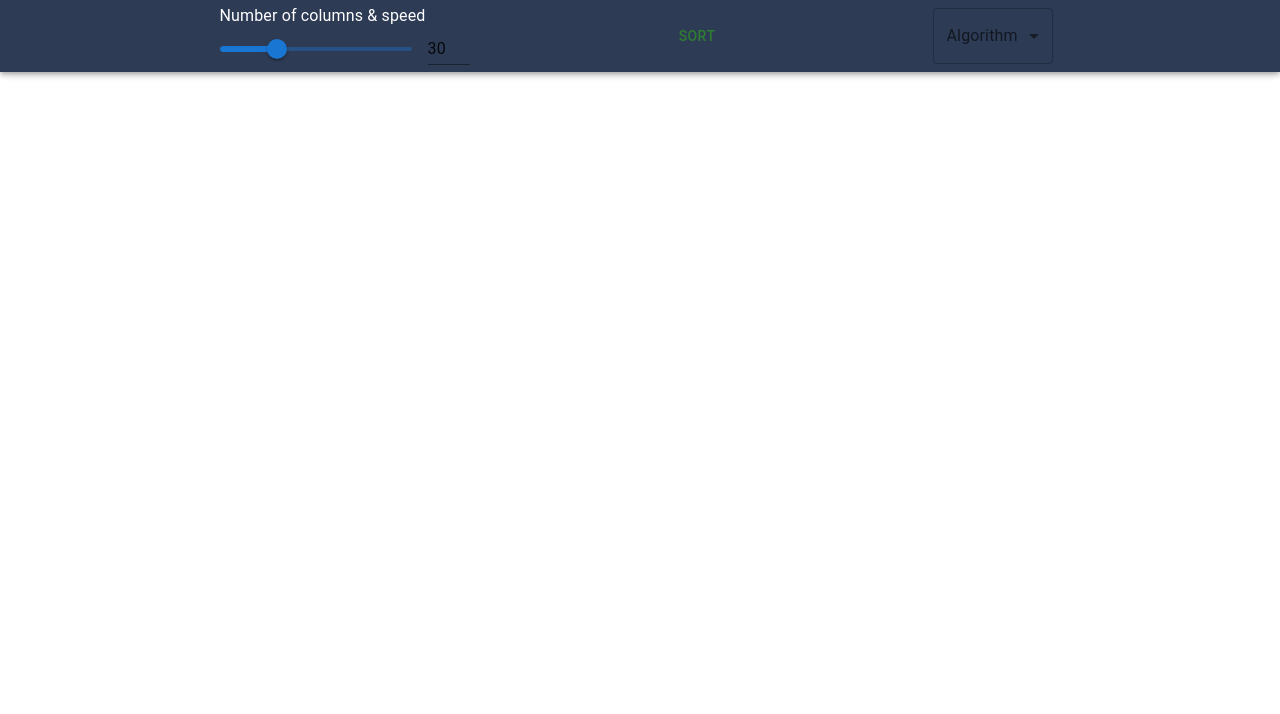
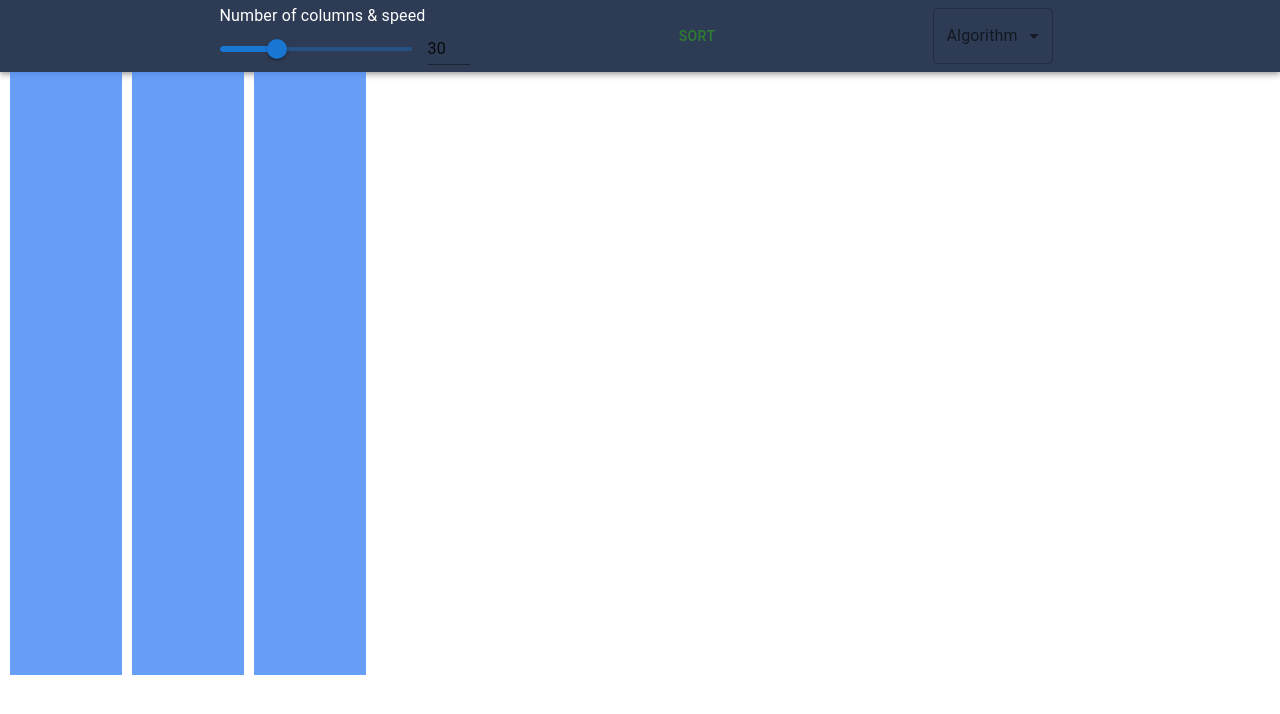
Before and after one commit to AntoineROYERB/sorting-algorithms-visualizer, a React (Create React App) app: page / in a window 1280 px wide. Shown: the top 714 px of the page. Built offline with nearby package versions, Linux system fonts and the light colour scheme.

Commit message:
feat: Add Rectangles component to App

```diff
--- a/src/components/App/App.tsx
+++ b/src/components/App/App.tsx
@@ -1,13 +1,14 @@
 import React from "react";
 import "./App.css";
 import ResponsiveAppBar from "../Menu/Menu.tsx";
+import Rectangles from "../Rectangles/Rectangles.tsx";
 
 function App() {
   return (
-    <div className="App">
-      <header className="App-header"></header>
+    <>
       <ResponsiveAppBar />
-    </div>
+      <Rectangles />
+    </>
   );
 }
 
--- a/src/components/Menu/Menu.tsx
+++ b/src/components/Menu/Menu.tsx
@@ -6,22 +6,14 @@ import Typography from "@mui/material/Typography";
 import Slider from "@mui/material/Slider";
 import MuiInput from "@mui/material/Input";
 
-import Stack from "@mui/material/Stack";
 import Button from "@mui/material/Button";
 
 import AppBar from "@mui/material/AppBar";
 import Toolbar from "@mui/material/Toolbar";
-import IconButton from "@mui/material/IconButton";
-import Menu from "@mui/material/Menu";
-import MenuIcon from "@mui/icons-material/Menu";
+
 import Container from "@mui/material/Container";
-import Avatar from "@mui/material/Avatar";
-import Tooltip from "@mui/material/Tooltip";
+
 import MenuItem from "@mui/material/MenuItem";
-import AdbIcon from "@mui/icons-material/Adb";
-
-import ToggleButton from "@mui/material/ToggleButton";
-import ToggleButtonGroup from "@mui/material/ToggleButtonGroup";
 
 // function ColorToggleButton() {
 //   const [alignment, setAlignment] = React.useState("web");
@@ -48,12 +40,9 @@ import ToggleButtonGroup from "@mui/material/ToggleButtonGroup";
 //   );
 // }
 
-import { Theme, useTheme } from "@mui/material/styles";
-import OutlinedInput from "@mui/material/OutlinedInput";
 import InputLabel from "@mui/material/InputLabel";
 import FormControl from "@mui/material/FormControl";
 import Select, { SelectChangeEvent } from "@mui/material/Select";
-import FormHelperText from "@mui/material/FormHelperText";
 
 function SelectLabels() {
   const [age, setAge] = React.useState("");
@@ -85,17 +74,6 @@ function SelectLabels() {
     </div>
   );
 }
-
-const ITEM_HEIGHT = 48;
-const ITEM_PADDING_TOP = 8;
-const MenuProps = {
-  PaperProps: {
-    style: {
-      maxHeight: ITEM_HEIGHT * 4.5 + ITEM_PADDING_TOP,
-      width: 250,
-    },
-  },
-};
 
 const Input = styled(MuiInput)`
   width: 42px;
@@ -153,16 +131,14 @@ function InputSlider() {
   );
 }
 
-const pages = ["Products", "Pricing", "Blog"];
-const settings = ["Profile", "Account", "Dashboard", "Logout"];
-
-function ResponsiveAppBar() {
+export default function ResponsiveAppBar() {
   return (
     <AppBar
       style={{
         background: "#2E3B55",
         display: "flex",
-      }} /*position="static" */
+      }}
+      position="static"
     >
       <Container maxWidth="xl">
         <Toolbar
@@ -294,4 +270,3 @@ function ResponsiveAppBar() {
     </AppBar>
   );
 }
-export default ResponsiveAppBar;
--- /dev/null
+++ b/src/components/Rectangles/Rectangles.css
@@ -0,0 +1,8 @@
+.rectangle {
+  display: inline-block;
+  height: 603px;
+  width: 112px;
+  margin-left: 10px;
+  background-color: rgba(66, 134, 244, 0.8);
+  color: black;
+}
--- /dev/null
+++ b/src/components/Rectangles/Rectangles.tsx
@@ -0,0 +1,12 @@
+import React from "react";
+import "./Rectangles.css";
+
+export default function Rectangles() {
+  return (
+    <>
+      <div className="rectangle" />
+      <div className="rectangle" />
+      <div className="rectangle" />
+    </>
+  );
+}
```
